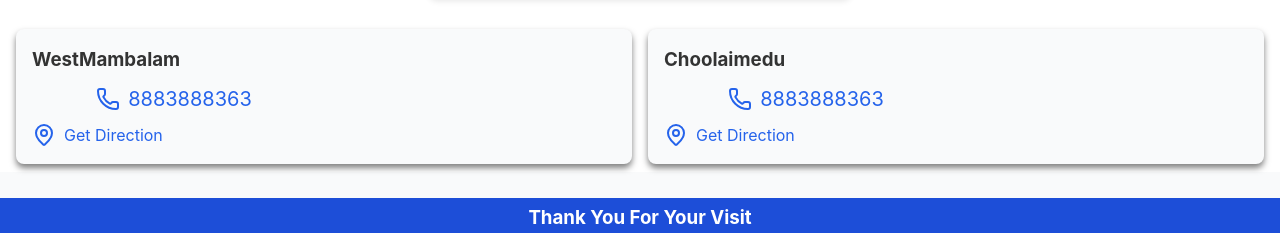
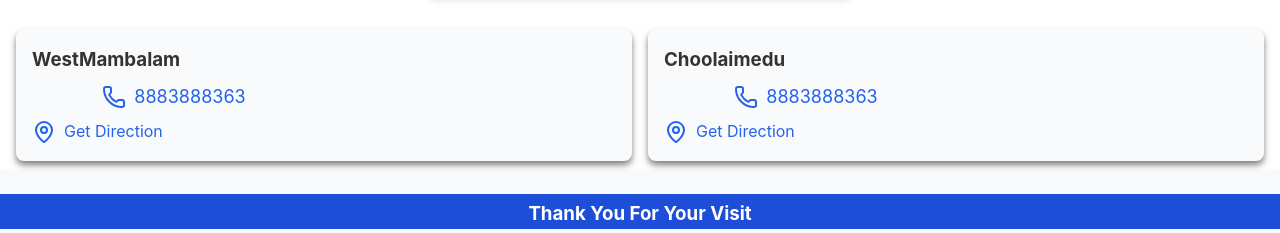
Before and after one commit to Masterofallcards/The-Final-Wm, a plain HTML site: page index.html in a window 1280 px wide. Shown: the part 2403-2636 px from the top of the page. Drawn offline with nearby package versions, Linux system fonts and the light colour scheme.

Commit message:
font change

```diff
--- a/index.html
+++ b/index.html
@@ -276,7 +276,7 @@
                         <h3>WestMambalam</h3>
                         <a href="tel:+918883888363" class="contact-item">
                             <i data-lucide="phone"></i>
-                            <span>8883888363</span>
+                            <span style="font-size: 90%;">8883888363</span>
                         </a>
                         <a href="https://maps.app.goo.gl/82tpHiye7s1P1ar46" target="_blank" class="map-link">
                             <i data-lucide="map-pin"></i>
@@ -295,7 +295,7 @@
                         <h3>Choolaimedu</h3>
                         <a href="tel:+918883888363" class="contact-item">
                             <i data-lucide="phone"></i>
-                            <span>8883888363</span>
+                            <span style="font-size: 90%;">8883888363</span>
                         </a>
                         <a href="https://maps.app.goo.gl/CnVBPhPgSoaBWyjT9" target="_blank" class="map-link">
                             <i data-lucide="map-pin"></i>
--- a/style.css
+++ b/style.css
@@ -4,7 +4,6 @@
     padding: 0;
     box-sizing: border-box;
 }
-
 
 
 
```
